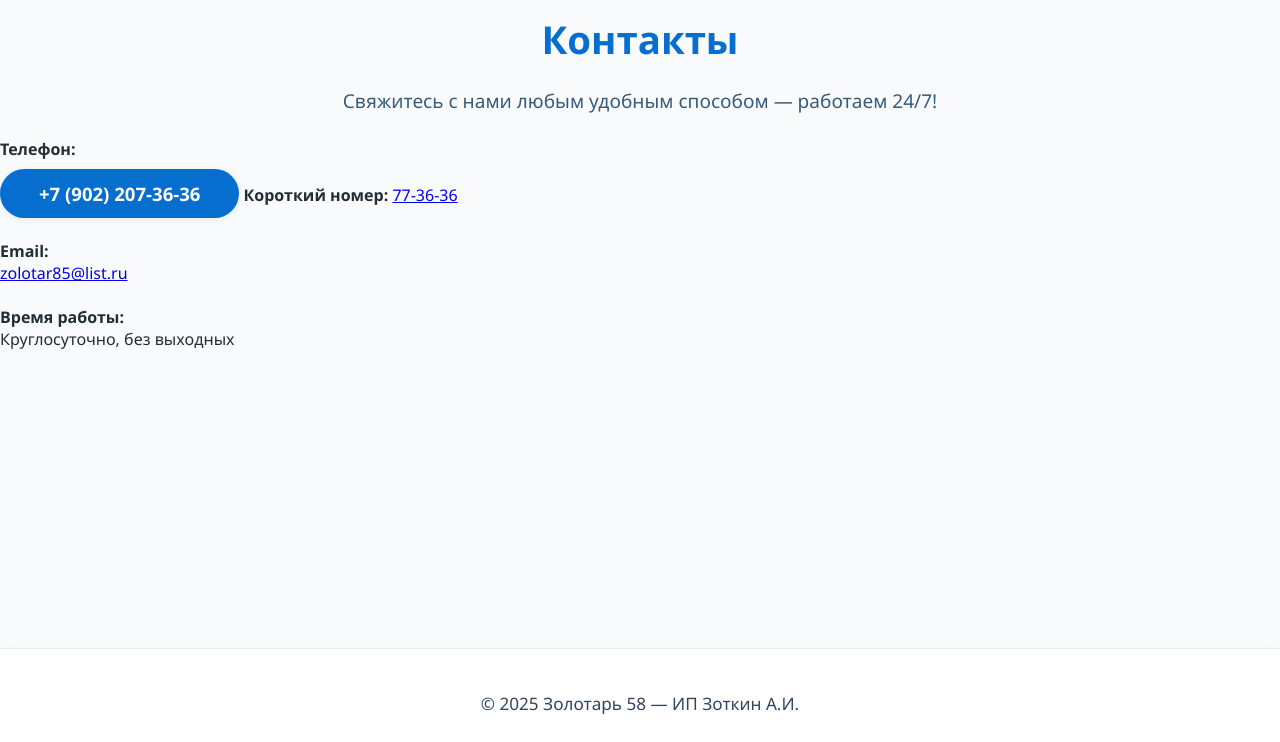
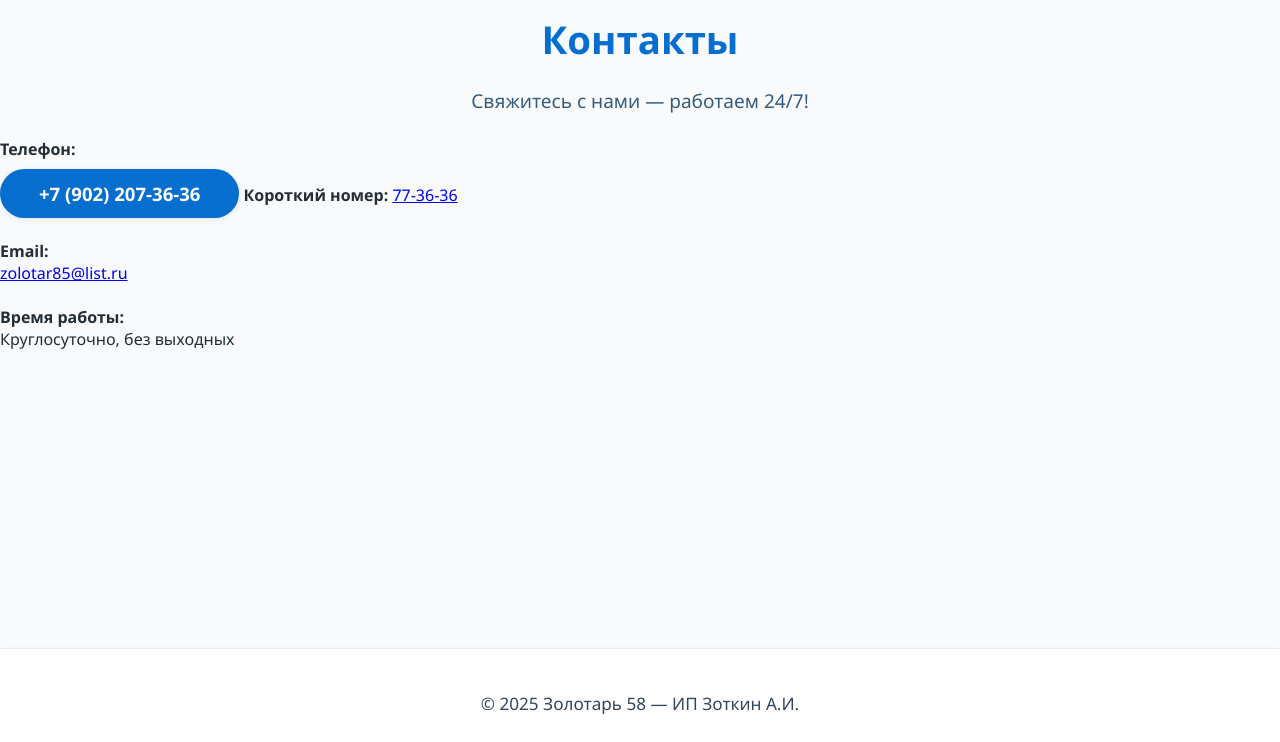
Before and after one commit to Maximka10/zotkin-site, a plain HTML site: page contacts.html in a window 1280 px wide. Shown: the part 102-844 px from the top of the page. Drawn offline with Linux system fonts and the light colour scheme.

Commit message:
Update contacts.html

```diff
--- a/contacts.html
+++ b/contacts.html
@@ -24,7 +24,7 @@
   <main>
     <section class="main-intro" style="margin-top:35px;">
       <h1>Контакты</h1>
-      <p class="main-subtitle" style="margin-bottom:18px;">Свяжитесь с нами любым удобным способом — работаем 24/7!</p>
+      <p class="main-subtitle" style="margin-bottom:18px;">Свяжитесь с нами — работаем 24/7!</p>
     </section>
     <section class="contacts-block">
       <div class="contacts-flex">
```
